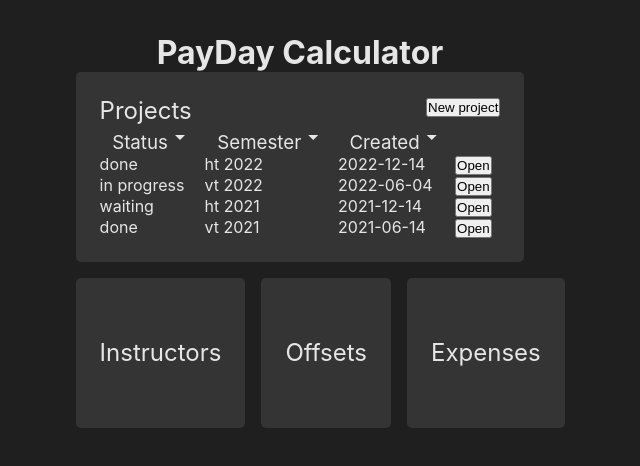
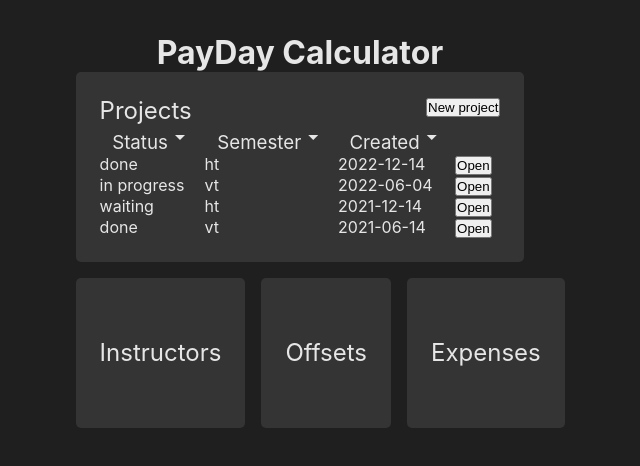
Before and after one commit to desirewp/salary-calculator, a React (Vite) app in the folder salary-calculator/: page / in a window 1280 px wide. Shown: the top 466 px of the page, without its empty margins (350-990 px from the left). Built offline with nearby package versions, Linux system fonts and the light colour scheme.

Commit message:
event class and dummy course data

```diff
--- a/salary-calculator/src/assets/Classes.ts
+++ b/salary-calculator/src/assets/Classes.ts
@@ -2,13 +2,26 @@ export default class Project {
   constructor(
     public id: string,
     public status: string,
+    public year: number,
     public semester: string,
     public created: string
   ) {
     this.id = id;
     this.status = status;
+    this.year = year;
     this.semester = semester;
     this.created = created;
+  }
+}
+
+export class Event{
+  constructor(public id: string, public eventName: string, public lessons: number, public lessonLength: number, public price: number, public instructors: string[]){
+    this.id = id;
+    this.eventName = eventName;
+    this.lessons = lessons;
+    this.lessonLength = lessonLength;
+    this.price = price;
+    this.instructors = instructors;
   }
 }
 
@@ -23,11 +36,16 @@ export class Instructor {
 
 // Fake projects
 export const projects: Project[] = [
-  new Project("dbi41615156","done", "ht 2022", "2022-12-14"),
-  new Project("ocnibciubigfd","in progress", "vt 2022", "2022-06-04"),
-  new Project("djoocnoo4","waiting", "ht 2021", "2021-12-14"),
-  new Project("iuvczbysclx","done", "vt 2021", "2021-06-14"),
+  new Project("dbi41615156","done", 2022, "ht",  "2022-12-14"),
+  new Project("ocnibciubigfd","in progress", 2022, "vt",  "2022-06-04"),
+  new Project("djoocnoo4","waiting", 2021, "ht", "2021-12-14"),
+  new Project("iuvczbysclx","done", 2021,  "vt", "2021-06-14"),
 ];
+
+// Fake courses/events
+export const eventsVT22 : Event[] = [
+ new Event('afaffafgfm', 'Bachata nybörjare', 10, 2, 1600, ['abcd55izicbi', 'abcdvvvizicbi'])
+]
 
 export const instructors2023 : Instructor[] = [
   new Instructor('abcdizicbi', 'Björn', 'Löfstrand', 'bjorn@dansarna.se'),
@@ -49,5 +67,4 @@ export const instructors2023 : Instructor[] = [
   new Instructor('abcdizzzzicbi', 'Raha', 'Omrani', 'raha@dansarna.se'),
   new Instructor('abcdi344zicbi', 'Sandra', 'Boda', 'sandra@dansarna.se'),
   new Instructor('abcd55izicbi', 'Svetlana', 'Löfstrand', 'lana@dansarna.se'),
-
 ]
```
